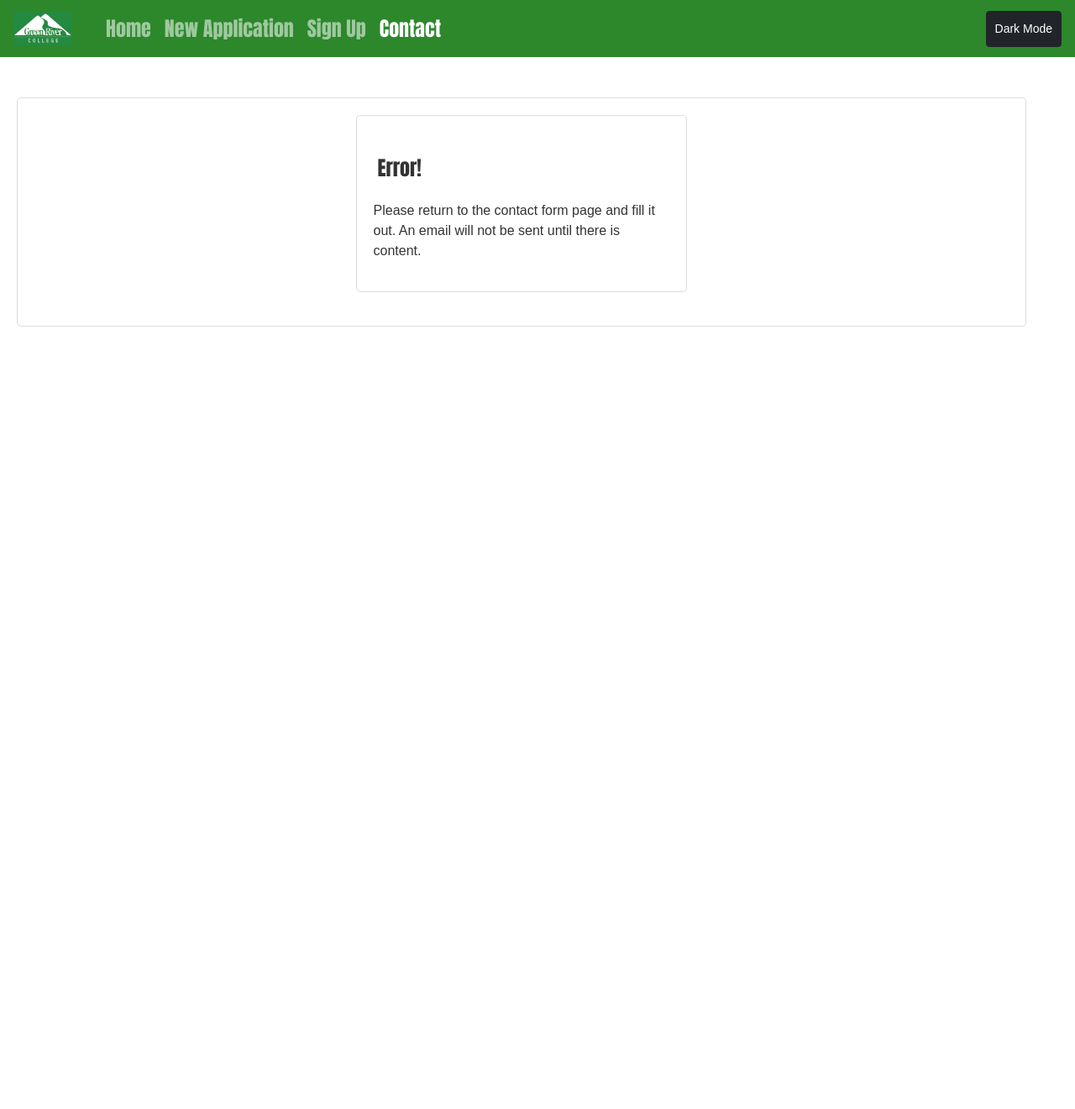
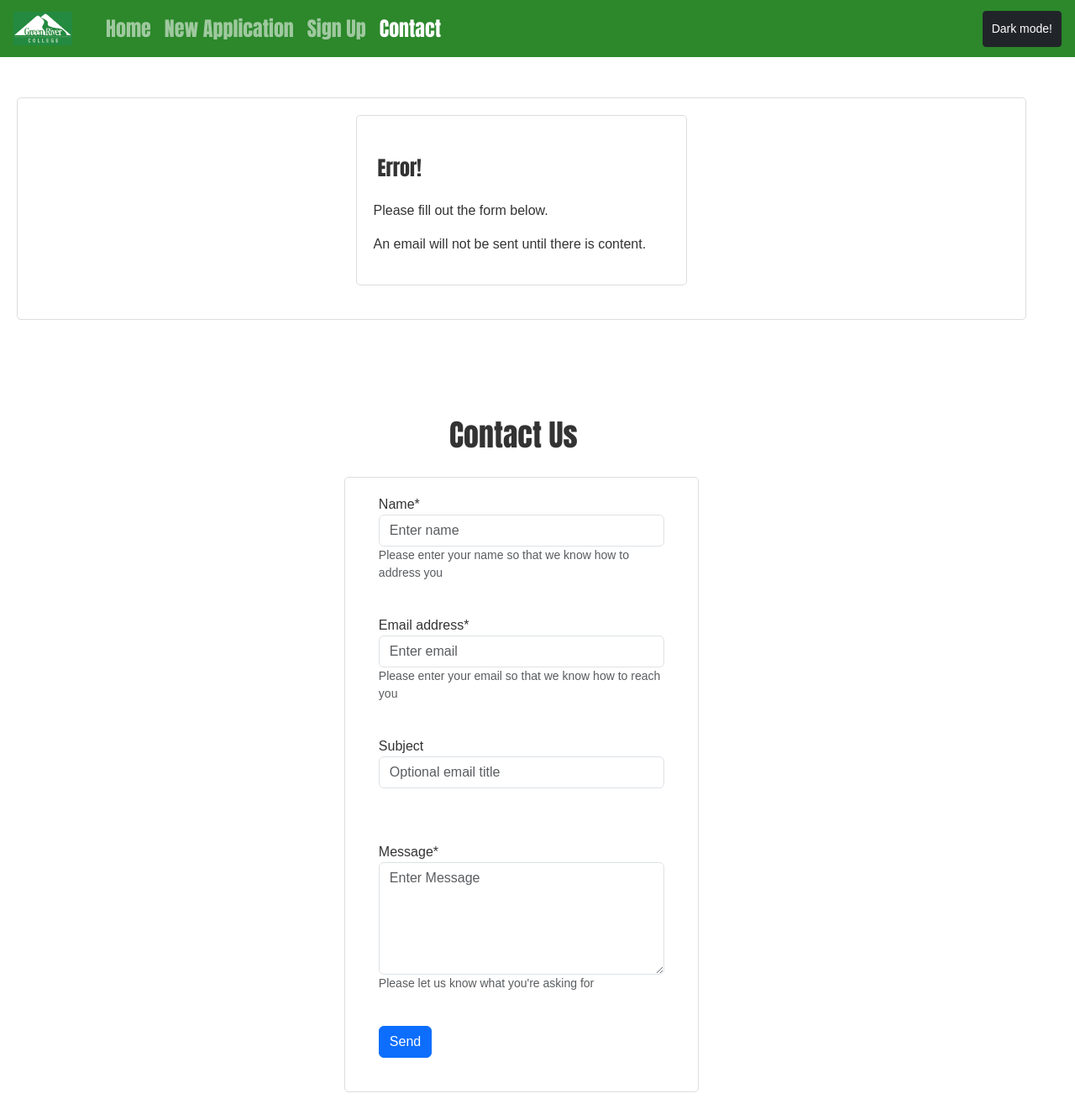
Before and after one commit to tien-han/applicationTrackingSystem, a PHP site: page /sprint2/form-responses/contact-form.php in a window 1280 px wide. Shown: the whole page at 84% size. Before the commit the page ends 389 px from the top, so only its background shows below. Run offline with PHP 8.4, Linux system fonts and the light colour scheme; some web fonts are replaced.

Commit message:
Styling added to contact-form.php Styling partially done on sign-up.html PHP now checks form entries before sending email added sign-up form receipt not being accessible from the link added a box for a subject on contact form PHP pages have form to fill out if page is navigated to from the link

```diff
--- a/sprint2/form-responses/contact-form.php
+++ b/sprint2/form-responses/contact-form.php
@@ -51,11 +51,12 @@
         <!--Form Handling for Contact Form-->
         <?php
 
-        // TODO: ADD A SUBJECT FOR THE EMAIL
         // TODO: CHANGE EMAIL TO TYLER'S ONCE TESTING IS DONE
 
-        // check email fields are filled before sending
-        if (isset($_POST['message']) && $_POST['message'] != ''){
+        // check email fields are filled before sending email or showing receipt
+        if (isset($_POST['message']) && $_POST['message'] != '' &&
+            isset($_POST['name']) && $_POST['name'] != '' &&
+            isset($_POST['email']) && $_POST['email'] != ''){
             // assign fields to variables for the email
             $email = $_POST['email'];
             $name = $_POST['name'];
@@ -67,7 +68,8 @@
             if (isset($_POST['subject']) && $_POST['subject'] != '') {
                 $subject = $_POST['subject'];
             } else {
-                $subject = "No subject - contact request";
+                // default subject with customer name
+                $subject = "No subject - $name Contact Form";
             }
 
             // send the email
@@ -94,12 +96,14 @@
             <div class='form-container pt-0 col-lg-4 col-md-8 col-sm-10 col-12'>
             <h1 class='pt-5 header-text m-auto'>Error!</h1>
             <br>
-            <p>Please return to the contact form page and fill it out.
-            An email will not be sent until there is content.</p>
+            <p>Please fill out the form below. </p>
+            <p>An email will not be sent until there is content.</p>
             </div>
             </div>
             </div>
             ";
+            // TODO: MAKE THIS A PRETTIER ERROR MESSAGE
+            include("..\pages\contact.html");
         }
 
         if (isset($name))
--- a/sprint2/pages/contact.html
+++ b/sprint2/pages/contact.html
@@ -89,6 +89,13 @@
                     you</small>
             </section>
             <!-- Message -->
+            <section class = form-group>
+                <label for = "subject">Subject</label>
+                <input type = "text" class = "form-control" id = "subject" name = "subject"
+                placeholder = "Optional email title">
+                <small id="subjectHelp" class="form-text text-muted"></small>
+                <br />
+            </section>
             <section class="form-group">
                 <label for="message">Message*</label><span class="text-danger" id="message-error"></span>
                 <textarea type="textbox" class="form-control" id="message" name="message" rows="5"
```
Also changed, not shown: sprint2/form-responses/sign-up-form.php (+24 -5 lines), sprint2/pages/sign-up.html (+5 -6 lines).
